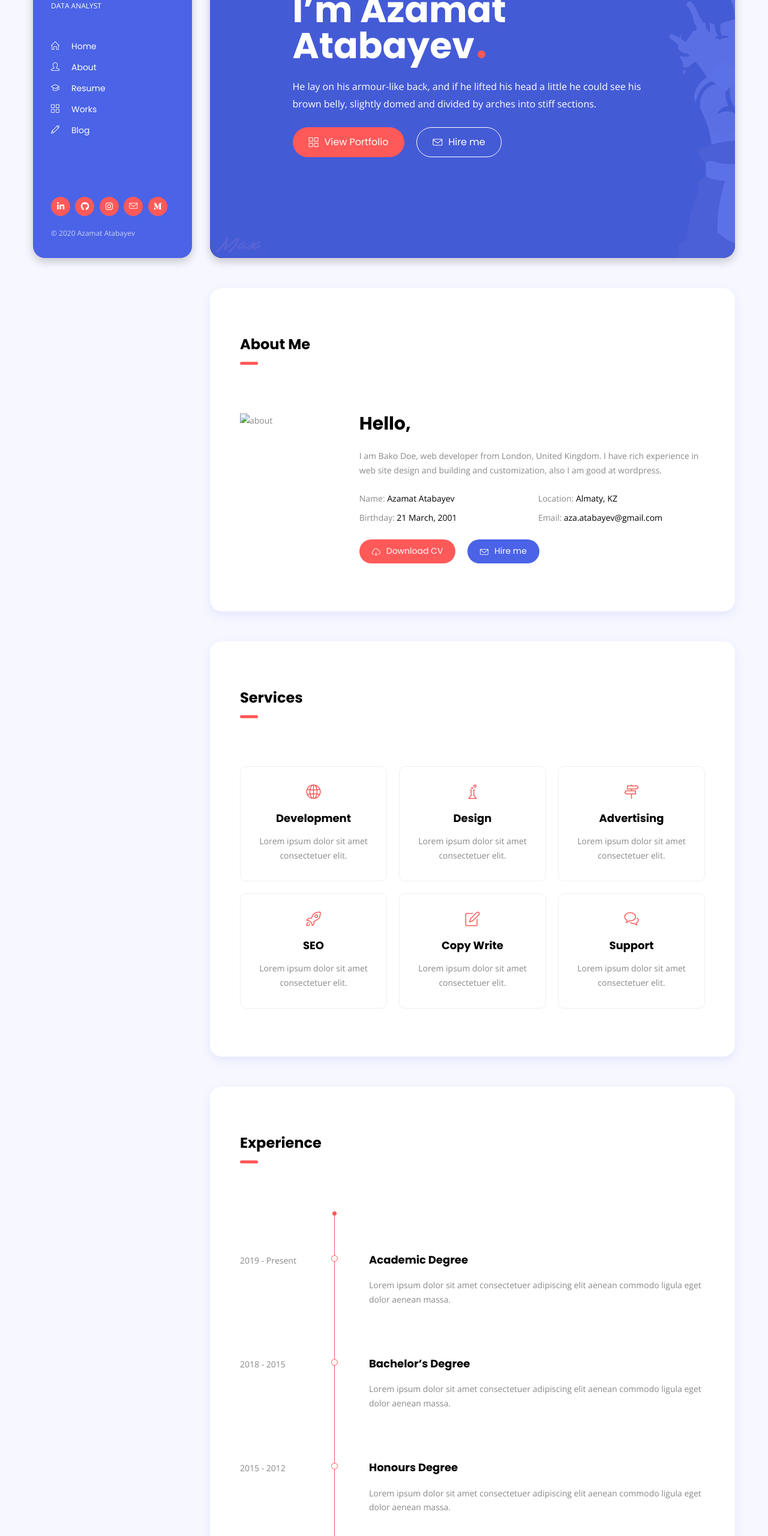
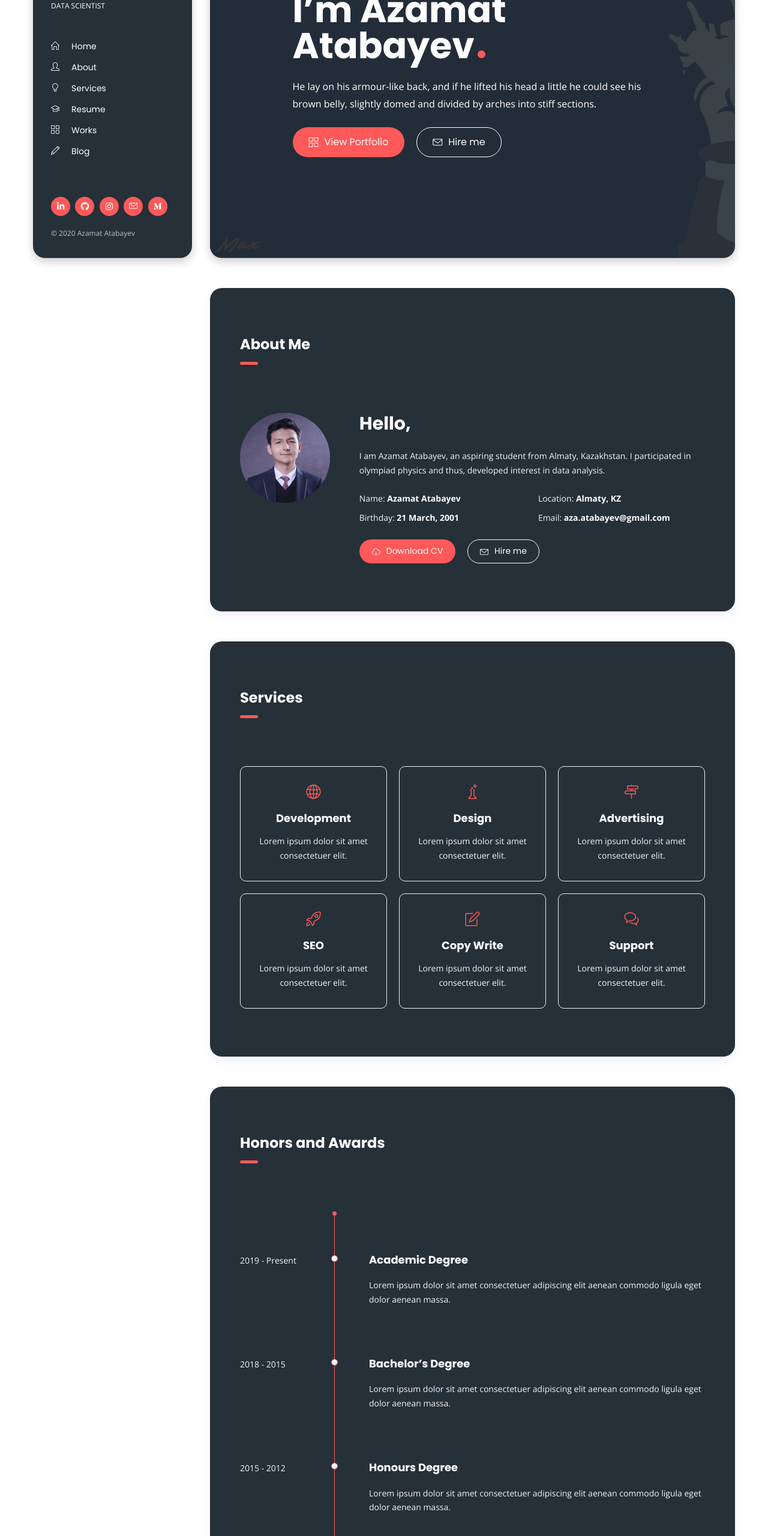
Before and after one commit to aza-atabayev/aza-atabayev.github.io, a plain HTML site: page index.html in a window 1280 px wide. Shown: the part 240-2800 px from the top of the page at 60% size. Drawn offline with nearby package versions, Linux system fonts and the light colour scheme.

Commit message:
Changed color scheme

```diff
--- a/css/style.css
+++ b/css/style.css
@@ -29,8 +29,8 @@ Description: Personal Portfolio & Resume HTML Template
 /*                      BASE
 /*=================================================================*/
 body {
-  color: #888;
-  background-color: #F6F7FF;
+  color: #f5f5f5;
+  background-color: #FFF;
   font-family: "Open Sans", sans-serif;
   font-size: 14px;
   line-height: 1.7;
@@ -55,7 +55,8 @@ img {
 }
 
 .text-dark {
-  color: #000 !important;
+  color: #fff !important;
+  font-weight: bold
 }
 
 .relative {
@@ -70,14 +71,14 @@ img {
 }
 
 .background-blue {
-  background: #4A63E7;
+  background: #253039;
 }
 
 /*=================================================================*/
 /*                      TYPOGRAPHY
 /*=================================================================*/
 h1, h2, h3, h4, h5, h6 {
-  color: #000;
+  color: #ffffff;
   font-family: "Poppins", sans-serif;
   font-weight: 700;
   margin: 20px 0;
@@ -100,7 +101,7 @@ h4 {
 }
 
 a {
-  color: #000;
+  color: #ffffff;
   outline: 0;
   -webkit-transition: all 0.3s ease-in-out;
   -moz-transition: all 0.3s ease-in-out;
@@ -170,7 +171,7 @@ pre {
 /*=================================================================*/
 header.left {
   color: #FFF;
-  background: #4A63E7;
+  background: #253039;
   border-radius: 20px;
   min-height: 620px;
   max-height: 620px;
@@ -306,7 +307,7 @@ header .copyright {
 }
 
 .mobile-header {
-  background: #4A63E7;
+  background: #253039;
   border-radius: 20px;
   display: none;
   -webkit-transform: translateX(0);
@@ -706,14 +707,14 @@ section.padding-60 {
   margin-bottom: 25px;
 }
 .portfolio-filter li {
-  color: #888;
+  color: #ebebeb;
   cursor: pointer;
   font-size: 14px;
   font-weight: 400;
   position: relative;
 }
 .portfolio-filter li:hover {
-  color: #000;
+  color: #fff;
 }
 .portfolio-filter li:hover:after {
   height: 7px;
@@ -941,7 +942,7 @@ section.padding-60 {
 /*=================================================================*/
 .overlay {
   border-radius: 20px;
-  background: #4A63E7;
+  background: #253039;
   left: 0;
   top: 0;
   opacity: 0.9;
@@ -1030,8 +1031,8 @@ section.padding-60 {
   background: #FF5959;
 }
 .btn-default:hover {
-  background: #4A63E7;
-  color: #FFF;
+  background: #fff;
+  color: #253039;
   -webkit-transform: translateY(-3px);
   -moz-transform: translateY(-3px);
   -ms-transform: translateY(-3px);
--- a/index.html
+++ b/index.html
@@ -56,14 +56,14 @@
 		<div class="header-inner d-flex align-items-start flex-column">
 			<a href="index.html"><img src="images/logo.png" alt="Bako Doe" /></a>
 			<a href="index.html" class="site-title dot mt-3">Azamat Atabayev</a>
-			<span class="site-slogan">Data Analyst</span>
+			<span class="site-slogan">Data Scientist</span>
 
 			<!-- navigation menu -->
 			<nav>
 				<ul class="vertical-menu scrollspy">
 					<li><a href="#home" class="active"><i class="icon-home"></i>Home</a></li>
 					<li><a href="#about"><i class="icon-user"></i>About</a></li>
-					<!--<li><a href="#services"><i class="icon-bulb"></i>Services</a></li>-->
+					<li><a href="#services"><i class="icon-bulb"></i>Services</a></li>
 					<li><a href="#resume"><i class="icon-graduation"></i>Resume</a></li>
 					<li><a href="#works"><i class="icon-grid"></i>Works</a></li>
 					<li><a href="#blog"><i class="icon-pencil"></i>Blog</a></li>
@@ -93,7 +93,7 @@
 	<main class="content float-right">
 
 		<!-- section hero -->
-		<section class="hero background parallax shadow-dark d-flex align-items-center" id="home" data-image-src="images/hero.png">
+		<section class="hero background parallax shadow-dark d-flex align-items-center" id="home" data-image-src="images/hero.jpg">
 			<div class="cta mx-auto mt-2">
 				<h1 class="mt-0 mb-4">I’m Azamat Atabayev<span class="dot"></span></h1>
 				<p class="mb-4">He lay on his armour-like back, and if he lifted his head a little he could see his brown belly, slightly domed and divided by arches into stiff sections.</p>
@@ -105,7 +105,7 @@
 		</section>
 
 		<!-- section about -->
-		<section id="about" class="shadow-blue white-bg padding">
+		<section id="about" class="shadow-blue background-blue padding">
 			<h3 class="section-title">About Me</h3>
 			<div class="spacer" data-height="80"></div>
 
@@ -115,7 +115,7 @@
 				</div>
 				<div class="col-md-9">
 					<h2 class="mt-4 mt-md-0 mb-4">Hello,</h2>
-					<p class="mb-0">I am Bako Doe, web developer from London, United Kingdom. I have rich experience in web site design and building and customization, also I am good at wordpress.</p>
+					<p class="mb-0">I am Azamat Atabayev, an aspiring student from Almaty, Kazakhstan. I participated in olympiad physics and thus, developed interest in data analysis.</p>
 					<div class="row my-4">
 						<div class="col-md-6">
 							<p class="mb-2">Name: <span class="text-dark">Azamat Atabayev</span></p>
@@ -127,7 +127,7 @@
 						</div>
 					</div>
 					<a href="#" class="btn btn-default mr-3"><i class="icon-cloud-download"></i>Download CV</a>
-					<a href="#" class="btn btn-alt mt-2 mt-md-0 mt-xs-2"><i class="icon-envelope"></i>Hire me</a>
+					<a href="#" class="btn btn-border-light mt-2 mt-md-0 mt-xs-2"><i class="icon-envelope"></i>Hire me</a>
 				</div>
 			</div>
 		</section>
@@ -246,7 +246,7 @@
 		</section>-->
 
 		<!-- section services -->
-		<section id="services" class="shadow-blue white-bg padding">
+		<section id="services" class="shadow-blue background-blue padding">
 			<h3 class="section-title">Services</h3>
 			<div class="spacer" data-height="80"></div>
 
@@ -315,8 +315,84 @@
 		</section>
 
 		<!-- section experience -->
-		<section id="resume" class="shadow-blue white-bg padding">
+		<!-- <section id="resume" class="shadow-blue background-blue padding">
 			<h3 class="section-title">Experience</h3>
+			<div class="spacer" data-height="80"></div>
+
+
+			<div class="timeline">
+				<div class="entry">
+					<div class="title">
+						<span>2019 - Present</span>
+					</div>
+					<div class="body">
+						<h4 class="mt-0">Academic Degree</h4>
+						<p>Lorem ipsum dolor sit amet consectetuer adipiscing elit aenean commodo ligula eget dolor aenean massa.</p>
+					</div>
+				</div>
+				<div class="entry">
+					<div class="title">
+						<span>2018 - 2015</span>
+					</div>
+					<div class="body">
+						<h4 class="mt-0">Bachelor’s Degree</h4>
+						<p>Lorem ipsum dolor sit amet consectetuer adipiscing elit aenean commodo ligula eget dolor aenean massa.</p>
+					</div>
+				</div>
+				<div class="entry">
+					<div class="title">
+						<span>2015 - 2012</span>
+					</div>
+					<div class="body">
+						<h4 class="mt-0">Honours Degree</h4>
+						<p>Lorem ipsum dolor sit amet consectetuer adipiscing elit aenean commodo ligula eget dolor aenean massa.</p>
+					</div>
+				</div>
+				<span class="timeline-line"></span>
+			</div>
+		</section> -->
+
+		<!-- section honors and awards -->
+		<section id="resume" class="shadow-blue background-blue padding">
+			<h3 class="section-title">Honors and Awards</h3>
+			<div class="spacer" data-height="80"></div>
+
+			<!-- timeline -->
+			<div class="timeline">
+				<div class="entry">
+					<div class="title">
+						<span>2019 - Present</span>
+					</div>
+					<div class="body">
+						<h4 class="mt-0">Academic Degree</h4>
+						<p>Lorem ipsum dolor sit amet consectetuer adipiscing elit aenean commodo ligula eget dolor aenean massa.</p>
+					</div>
+				</div>
+				<div class="entry">
+					<div class="title">
+						<span>2018 - 2015</span>
+					</div>
+					<div class="body">
+						<h4 class="mt-0">Bachelor’s Degree</h4>
+						<p>Lorem ipsum dolor sit amet consectetuer adipiscing elit aenean commodo ligula eget dolor aenean massa.</p>
+					</div>
+				</div>
+				<div class="entry">
+					<div class="title">
+						<span>2015 - 2012</span>
+					</div>
+					<div class="body">
+						<h4 class="mt-0">Honours Degree</h4>
+						<p>Lorem ipsum dolor sit amet consectetuer adipiscing elit aenean commodo ligula eget dolor aenean massa.</p>
+					</div>
+				</div>
+				<span class="timeline-line"></span>
+			</div>
+		</section>
+
+		<!-- section education -->
+		<section id="resume" class="shadow-blue background-blue padding">
+			<h3 class="section-title">Education</h3>
 			<div class="spacer" data-height="80"></div>
 
 			<!-- timeline -->
@@ -353,7 +429,7 @@
 		</section>
 
 		<!-- section works -->
-		<section id="works" class="shadow-blue white-bg padding">
+		<section id="works" class="shadow-blue background-blue padding">
 			<h3 class="section-title">Portfolio</h3>
 			<div class="spacer" data-height="80"></div>
 
@@ -619,16 +695,16 @@
 		</section> -->
 
 		<!-- section clients -->
-		<section id="clients" class="shadow-dark background-blue color-white padding-50">
+		<!--<section id="clients" class="shadow-dark background-blue color-white padding-50">
 
-			<!-- hidden heading for validation -->
+
 			<h2 class="d-none">Clients</h2>
 
-			<!-- clients wrapper -->
+
 			<div class="clients-wrapper row">
 
 				<div class="col-md-3">
-					<!-- client item -->
+
 					<div class="client-item">
 						<div class="inner">
 							<img src="images/clients/1.png" alt="client-name" />
@@ -637,7 +713,7 @@
 				</div>
 
 				<div class="col-md-3">
-					<!-- client item -->
+
 					<div class="client-item">
 						<div class="inner">
 							<img src="images/clients/2.png" alt="client-name" />
@@ -646,7 +722,7 @@
 				</div>
 
 				<div class="col-md-3">
-					<!-- client item -->
+
 					<div class="client-item">
 						<div class="inner">
 							<img src="images/clients/3.png" alt="client-name" />
@@ -655,7 +731,7 @@
 				</div>
 
 				<div class="col-md-3">
-					<!-- client item -->
+
 					<div class="client-item">
 						<div class="inner">
 							<img src="images/clients/4.png" alt="client-name" />
@@ -664,7 +740,7 @@
 				</div>
 
 				<div class="col-md-3">
-					<!-- client item -->
+
 					<div class="client-item">
 						<div class="inner">
 							<img src="images/clients/2.png" alt="client-name" />
@@ -674,10 +750,10 @@
 
 			</div>
 
-		</section>
+		</section>-->
 
 		<!-- section blog -->
-		<section id="blog" class="shadow-blue white-bg padding">
+		<section id="blog" class="shadow-blue background-blue padding">
 			<h3 class="section-title">Recent posts</h3>
 			<div class="spacer" data-height="80"></div>
 
```
Also changed, not shown: work-single.html (+6 -8 lines), images/about.png (added), images/hero.jpg (added), images/hero.png (deleted).
